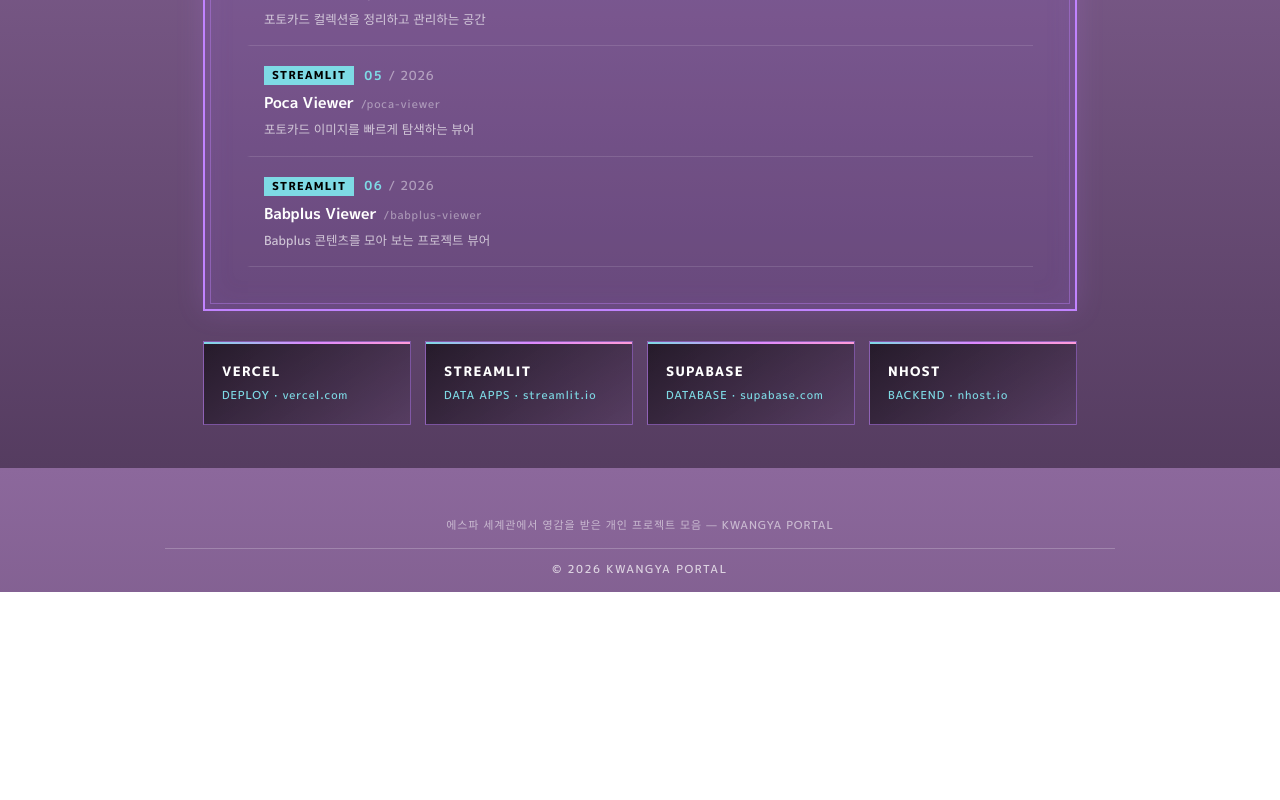
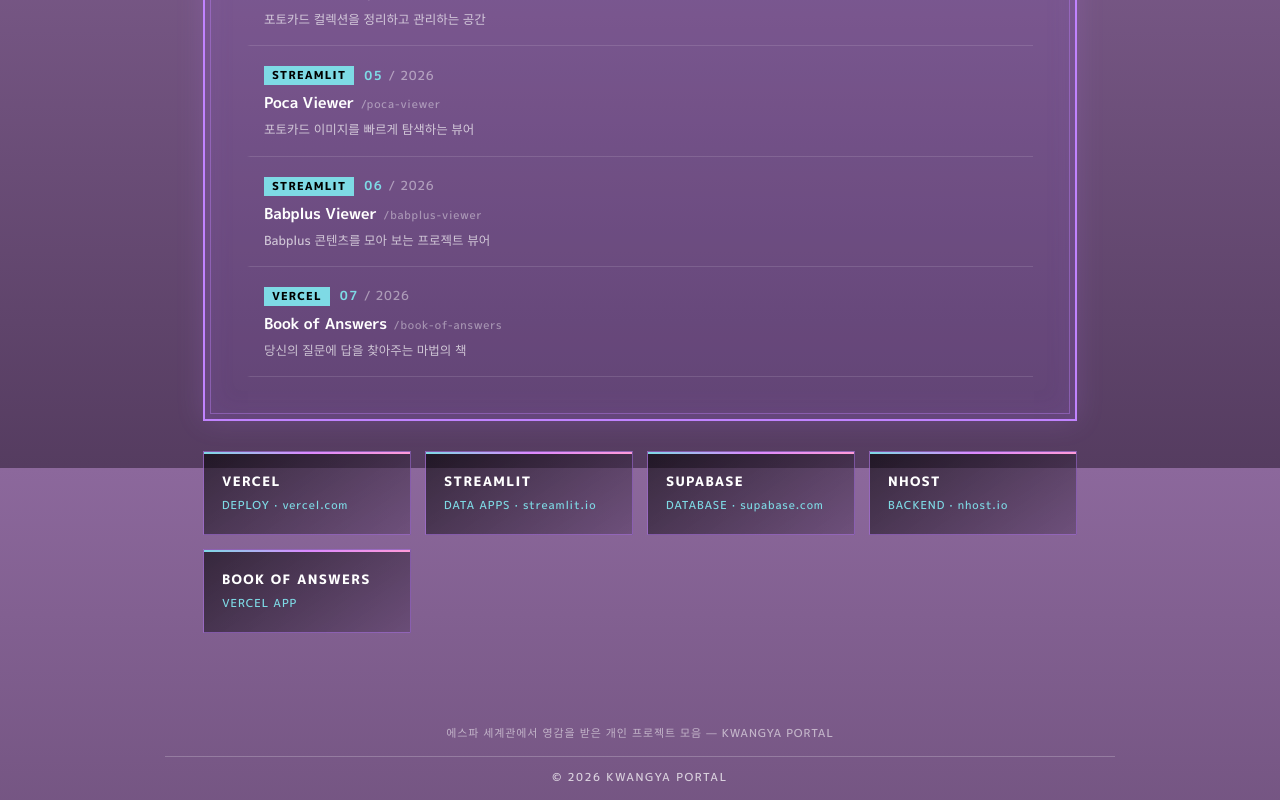
Before and after one commit to typ0307/typ0307.github.io, a React (Vite) app: page / in a window 1280 px wide. Shown: the part 1132-1932 px from the top of the page. Before the commit the page ends 1724 px from the top, so only its background shows below. Built offline with nearby package versions, Linux system fonts and the light colour scheme.

Commit message:
feat: add Book of Answers project

```diff
--- a/src/App.jsx
+++ b/src/App.jsx
@@ -61,6 +61,16 @@
     repoUrl: "https://github.com/typ0307/babplus-viewer",
     accent: "violet",
   },
+  {
+    name: "book-of-answers",
+    label: "Book of Answers",
+    category: "VERCEL",
+    index: "07",
+    description: "당신의 질문에 답을 찾아주는 마법의 책",
+    appUrl: "https://book-of-answers-aespa.vercel.app",
+    repoUrl: "https://github.com/typ0307/book-of-answers",
+    accent: "pink",
+  },
 ];
 
 const filters = ["ALL", "STREAMLIT", "VERCEL"];
@@ -86,6 +96,11 @@
     label: "NHOST",
     sub: "BACKEND · nhost.io",
     href: "https://nhost.io/",
+  },
+  {
+    label: "BOOK OF ANSWERS",
+    sub: "VERCEL APP",
+    href: "https://book-of-answers-aespa.vercel.app",
   },
 ];
 
```
